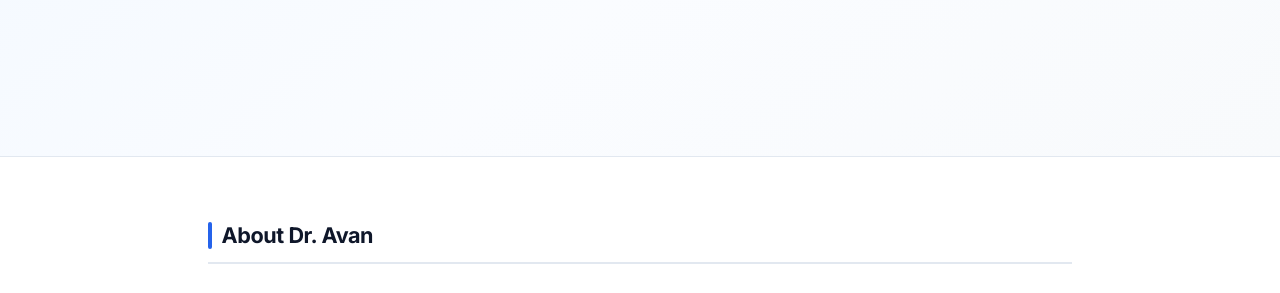
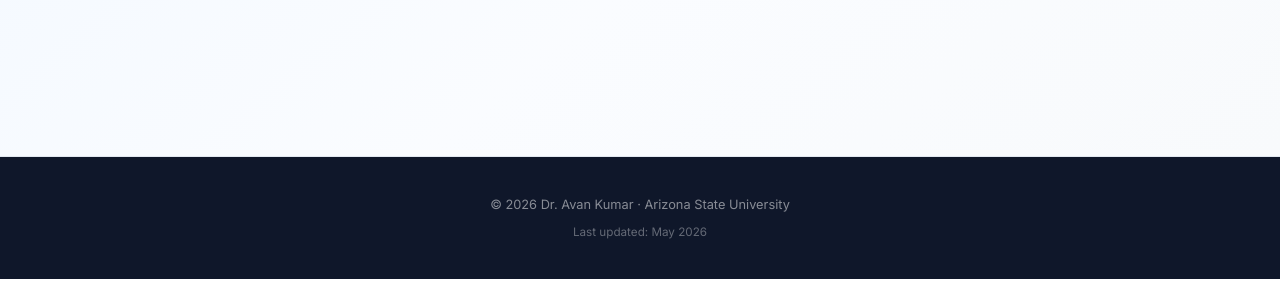
Before and after one commit to avanscholar/Website, a plain HTML site: page index.html in a window 1280 px wide. Shown: the part 643-936 px from the top of the page. Drawn offline with Linux system fonts and the light colour scheme.

Commit message:
Remove separate homepage biography section

```diff
--- a/index.html
+++ b/index.html
@@ -32,7 +32,6 @@
 
   <main>
     <section id="hero" class="section-hero"></section>
-    <section id="about" class="page-main"></section>
   </main>
 
   <footer id="site-footer"></footer>
```
